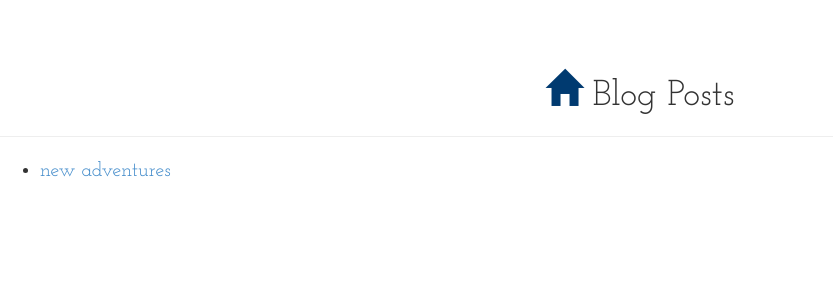
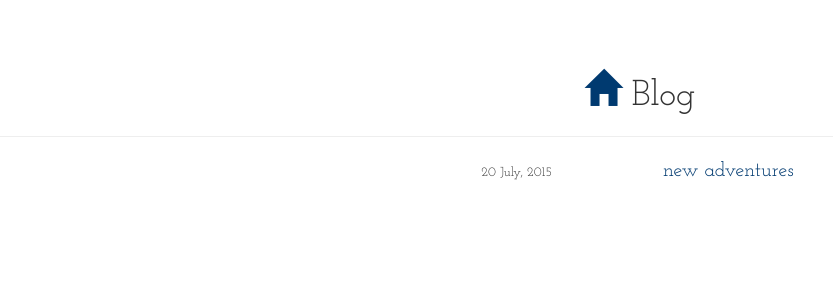
Before and after one commit to reeselevine/blog, a Jekyll site: the page built from blog/index.md, in a window 1280 px wide. Shown: the top 300 px of the page, without its empty margins (0-833 px from the left). Built offline with Jekyll 4.4.1, drawn with Linux system fonts in a browser that asks for light colours; nearby versions of some CDN libraries.

Commit message:
finished first blog post, edited home page, and blog index

```diff
--- a/_includes/blog-header.html
+++ b/_includes/blog-header.html
@@ -1,5 +1,5 @@
 <img class="post-header" src="{{ site.url }}assets/images/{{ page.post_dir }}/featured.jpg"/>
 
-<div class="post-back-button">
+<div class="post-back-button visible-lg visible-md">
 <a href="{{ site.url }}blog"><i class="fa fa-arrow-circle-left"></i>Back to index</a>
 </div>
--- a/_includes/post_list.html
+++ b/_includes/post_list.html
@@ -2,13 +2,12 @@
   <h1>
     <a class="home-button" href="{{ site.url }}">
       <span class="glyphicon glyphicon-home"></span>
-    </a> Blog Posts </h1>
+    </a> Blog </h1>
 </div>
 
-<ul>
-  {% for post in site.posts %}
-  <li>
-    <a href="{{ post.url }}">{{ post.title }}</a>
-  </li>
-  {% endfor %}
-</ul>
+{% for post in site.posts %}
+<div class="container post-list">
+  <span class= "post-list-date">{{ post.date | date: '%d %B, %Y' }}</span>
+  <a href="{{ post.url }}">{{ post.title }}</a>
+</div>
+{% endfor %}
--- a/_layouts/post.html
+++ b/_layouts/post.html
@@ -12,7 +12,7 @@
 
     {% include blog-header.html %}
 
-    <div class="container">
+    <div class="container post-content">
           {{ content }}
     </div>
 
--- a/assets/css/style.css
+++ b/assets/css/style.css
@@ -157,7 +157,7 @@ a#copy-email.zeroclipboard-is-hover span {
 
 /*--- end main nav ---*/
 
-/*--- blog index home button ---*/
+/*--- blog index ---*/
 .home-button {
     color: #003A70;
 }
@@ -166,7 +166,30 @@ a#copy-email.zeroclipboard-is-hover span {
     color: #FDB515;
 }
 
-/*--- end blog index home button ---*/
+.post-content {
+    padding-top: 20px;
+}
+
+.post-list {
+    text-align: center;
+}
+
+.post-list-date {
+    font-size: small;
+    margin-right: 100px;
+}
+
+.post-list a {
+    color: #003A70;
+    padding: 5px;
+    text-decoration: none;
+}
+
+.post-list a:hover {
+    color: white;
+    background-color: #FDB515;
+}
+/*--- end blog index ---*/
 
 /*--- blog post universal layout ---*/
 
```
Also changed, not shown: _posts/2015-07-17-new-adventures.md (deleted, +0 -7 lines), _posts/2015-07-20-new-adventures.md (added, +30 -0 lines), index.md (+2 -6 lines), assets/images/new-adventures/coll-nats.jpg (added), assets/images/new-adventures/half-dome.jpg (deleted), 1 other file.
